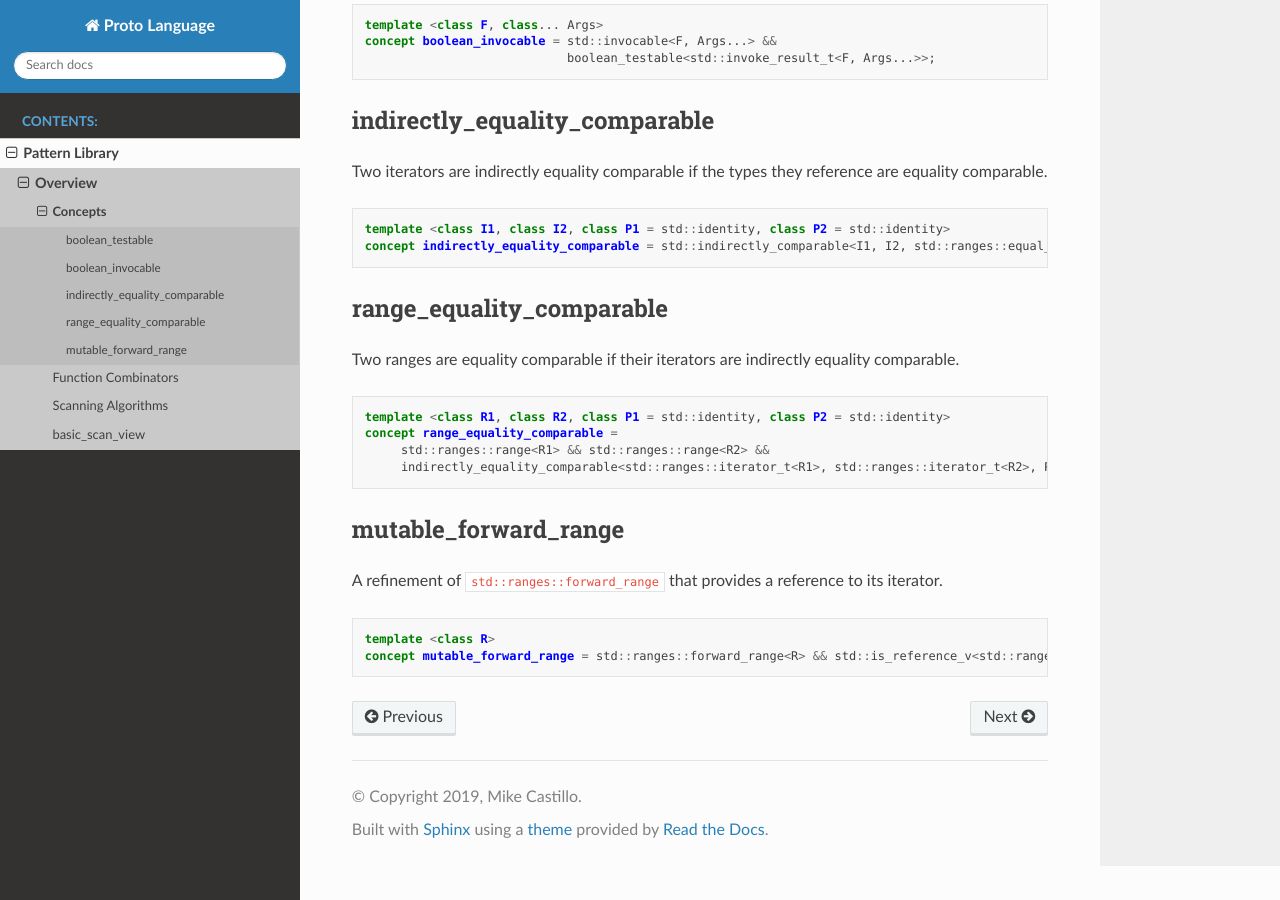
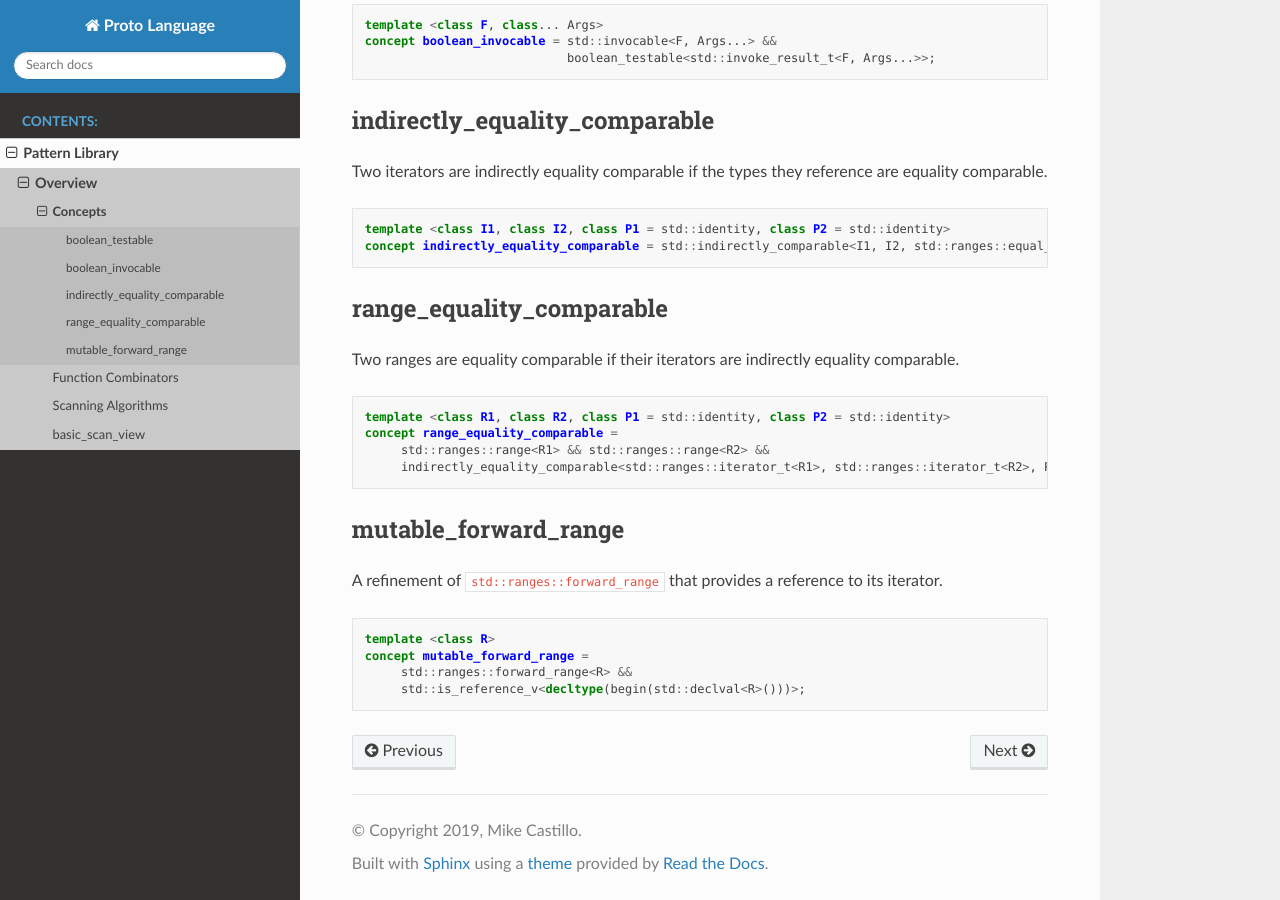
Before and after one commit to the-lambda-way/proto-lang, a Sphinx documentation site: the page built from docs/source/concepts.rst, in a window 1280 px wide and 900 px high, scrolled down 589 px. Built offline with Sphinx 7.4.7 and the Read the Docs theme 2.0.0, drawn with Linux system fonts in a browser that asks for light colours.

Commit message:
updated mutable_forward_range

```diff
--- a/docs/source/concepts.rst
+++ b/docs/source/concepts.rst
@@ -61,4 +61,6 @@ A refinement of ``std::ranges::forward_range`` that provides a reference to its
 .. code-block::
 
      template <class R>
-     concept mutable_forward_range = std::ranges::forward_range<R> && std::is_reference_v<std::ranges::iterator_t<R>>;
+     concept mutable_forward_range =
+          std::ranges::forward_range<R> &&
+          std::is_reference_v<decltype(begin(std::declval<R>()))>;
```
